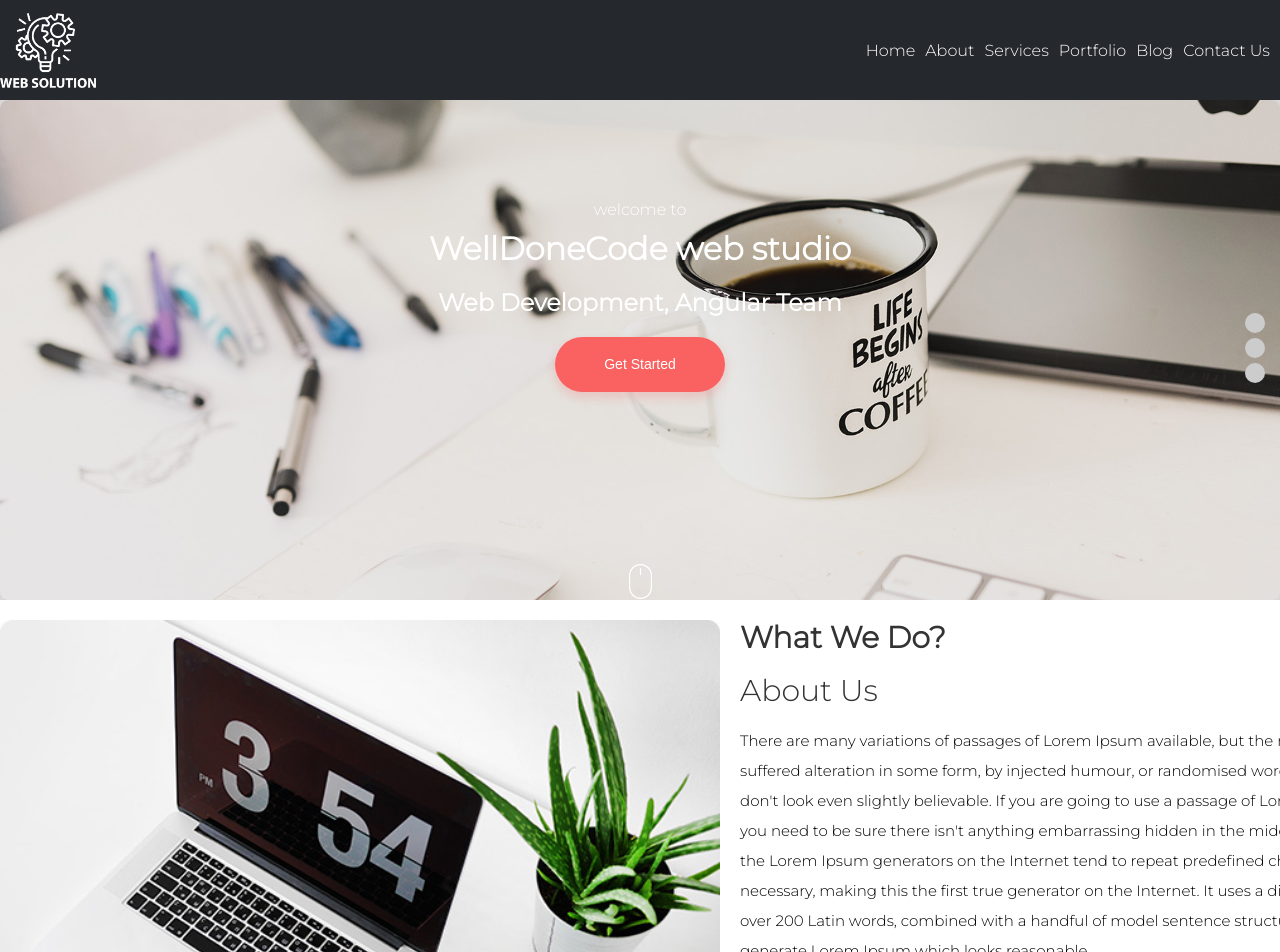
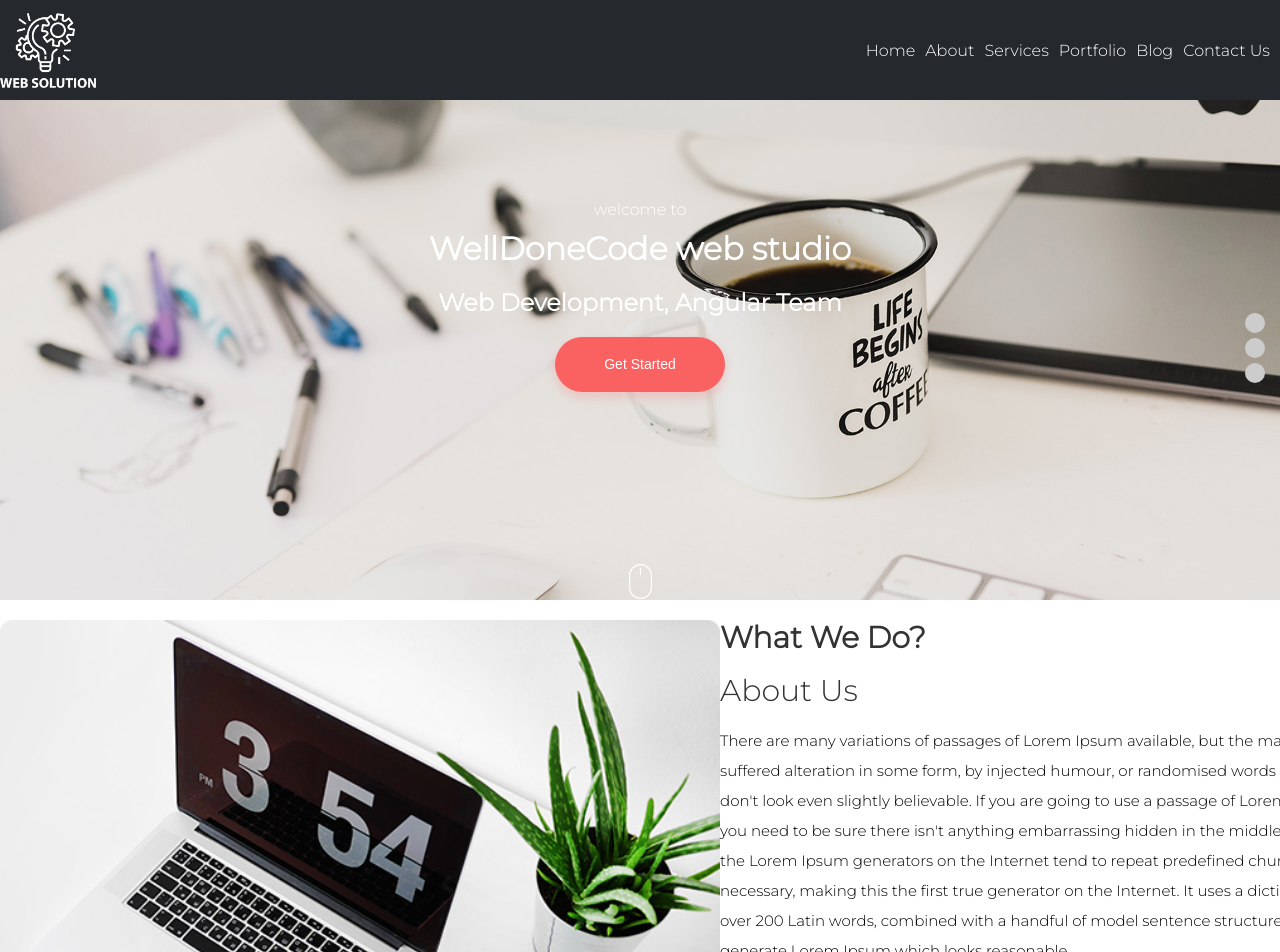
Before and after one commit to Valdemar26/wdc-landing, an Angular app: page / in a window 1280 px wide. Shown: the top 952 px of the page. Built offline with nearby package versions, Linux system fonts and the light colour scheme.

Commit message:
12: fix bugs with markup on desktop

```diff
--- a/src/app/components/get-in-touch/get-in-touch.component.scss
+++ b/src/app/components/get-in-touch/get-in-touch.component.scss
@@ -5,7 +5,7 @@
   display: flex;
 
   .wdc-details, .wdc-form {
-    flex: 0 0 50%;
+    flex: 0 0 48%;
     padding-left: 20px;
     padding-right: 20px
   }
@@ -59,10 +59,13 @@
   }
 
   .wdc-form {
+    padding-left: 0;
+    padding-right: 0;
 
     form {
       .form-group {
         width: 100%;
+        max-width: 500px;
         min-height: 100px;
 
         label {
--- a/src/app/components/get-in-touch/get-in-touch.component.ts
+++ b/src/app/components/get-in-touch/get-in-touch.component.ts
@@ -22,6 +22,7 @@ export class GetInTouchComponent implements OnInit {
     });
   }
 
+  // todo add dynamic notification if form successfully send
   public ngOnInit(): void {
   }
 
--- a/src/app/components/header-slider/carousel/carousel.component.scss
+++ b/src/app/components/header-slider/carousel/carousel.component.scss
@@ -7,7 +7,6 @@
   height: 100%;
   width: 100%;
   overflow: hidden;
-  border-radius: 0.5em;
 }
 
 .slide {
@@ -17,12 +16,6 @@
   width: 100%;
   height: 100%;
   object-fit: cover;
-  transition: transform 150ms cubic-bezier(0.25, 0.46, 0.45, 0.84);
-  border-radius: 0.5em;
-}
-
-.slide:hover {
-  transform: scale(1.025);
 }
 
 /* style the arrows */
--- a/src/app/components/header/header.component.ts
+++ b/src/app/components/header/header.component.ts
@@ -11,6 +11,7 @@ export class HeaderComponent implements OnInit {
 
   constructor() { }
 
+  // todo add smooth scroll
   ngOnInit(): void {
     this.menuList = ['Home', 'About', 'Services', 'Portfolio', 'Blog', 'Contact Us'];
   }
--- a/src/app/components/our-values/our-values.component.ts
+++ b/src/app/components/our-values/our-values.component.ts
@@ -79,7 +79,7 @@ export class OurValuesComponent implements OnInit {
 
     for (i = 0; i < slides.length; i++) {
       const slide = slides[this.startIndex] as HTMLElement;
-      console.log('slide: ' , slide);
+      // console.log('slide: ' , slide);
       slide[i].style.display = 'none';
     }
 
--- a/src/app/components/what-we-do/what-we-do.component.scss
+++ b/src/app/components/what-we-do/what-we-do.component.scss
@@ -15,7 +15,6 @@
   }
 
   .wdc-right {
-    padding-left: 20px;
 
     h2 {
       font-weight: bold;
```
